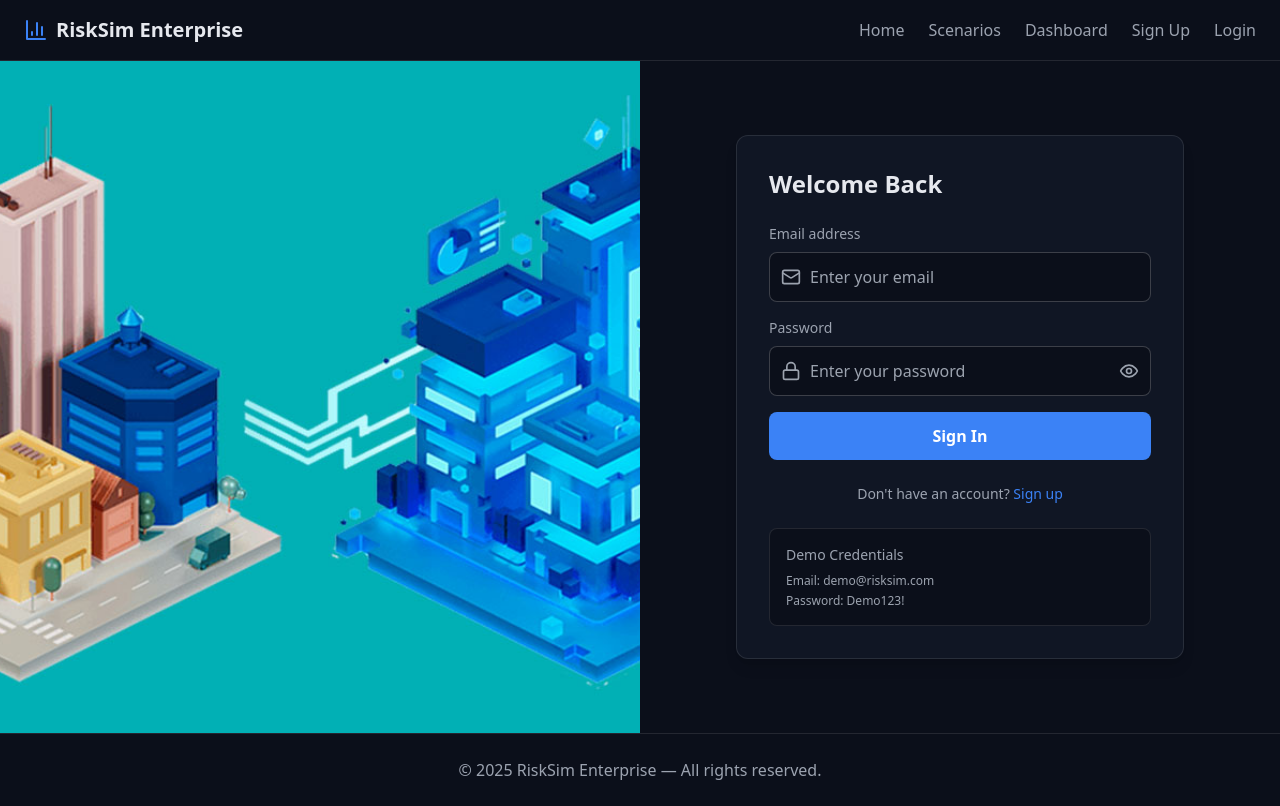
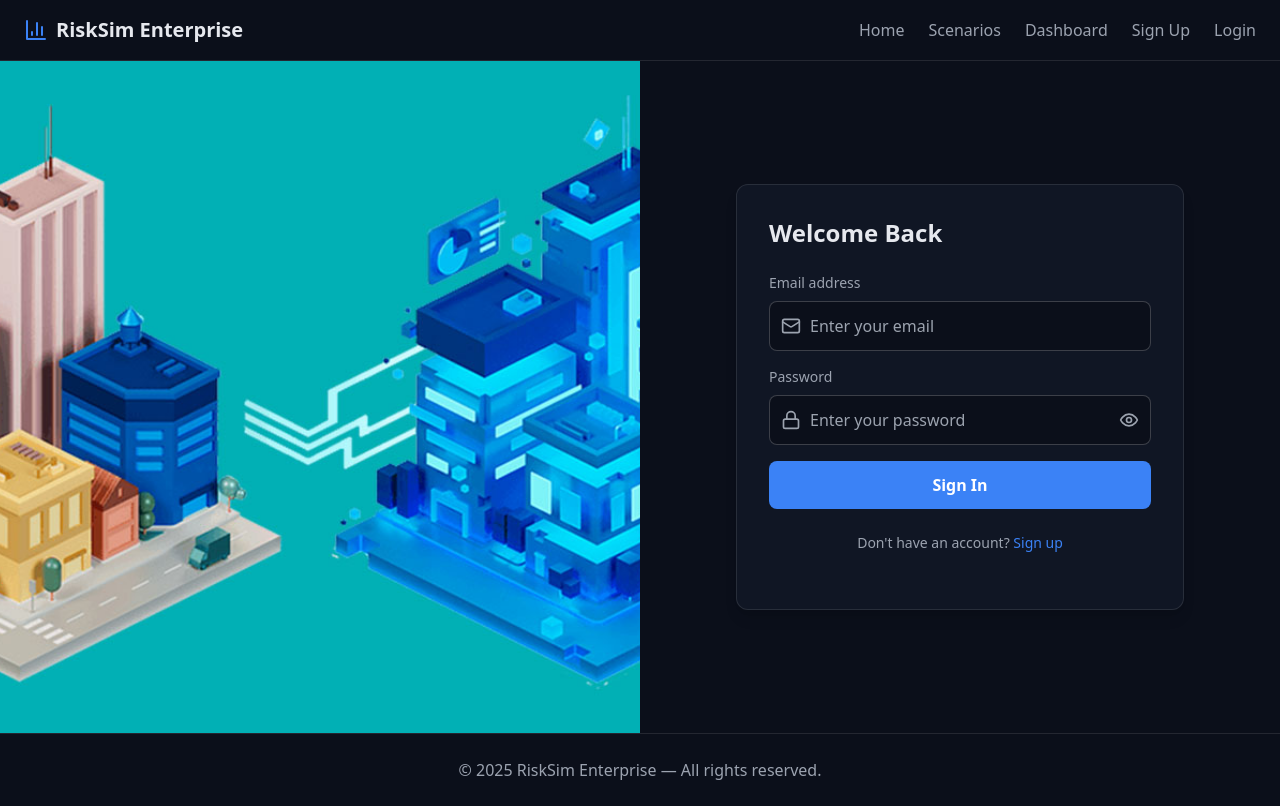
Before and after one commit to Hamza-Kahloon786/risk_simulation, a React (Vite) app in the folder Frontend/: page /login in a window 1280 px wide. Built offline with nearby package versions, Linux system fonts and the light colour scheme; no server answers.

Commit message:
Risk Simulation and analysis our Revenue Porject

```diff
--- a/Frontend/src/Components/Auth/Login.jsx
+++ b/Frontend/src/Components/Auth/Login.jsx
@@ -206,13 +206,13 @@
             </div>
 
             {/* Demo Credentials */}
-            <div className="mt-6 p-4 bg-[#0B0F1A] rounded-lg border border-white/10">
+            {/* <div className="mt-6 p-4 bg-[#0B0F1A] rounded-lg border border-white/10">
               <h3 className="text-sm font-medium text-[#9CA3B0] mb-2">Demo Credentials</h3>
               <div className="space-y-1 text-xs text-gray-400">
                 <p>Email: demo@risksim.com</p>
                 <p>Password: Demo123!</p>
               </div>
-            </div>
+            </div> */}
           </div>
         </div>
       </main>
```
